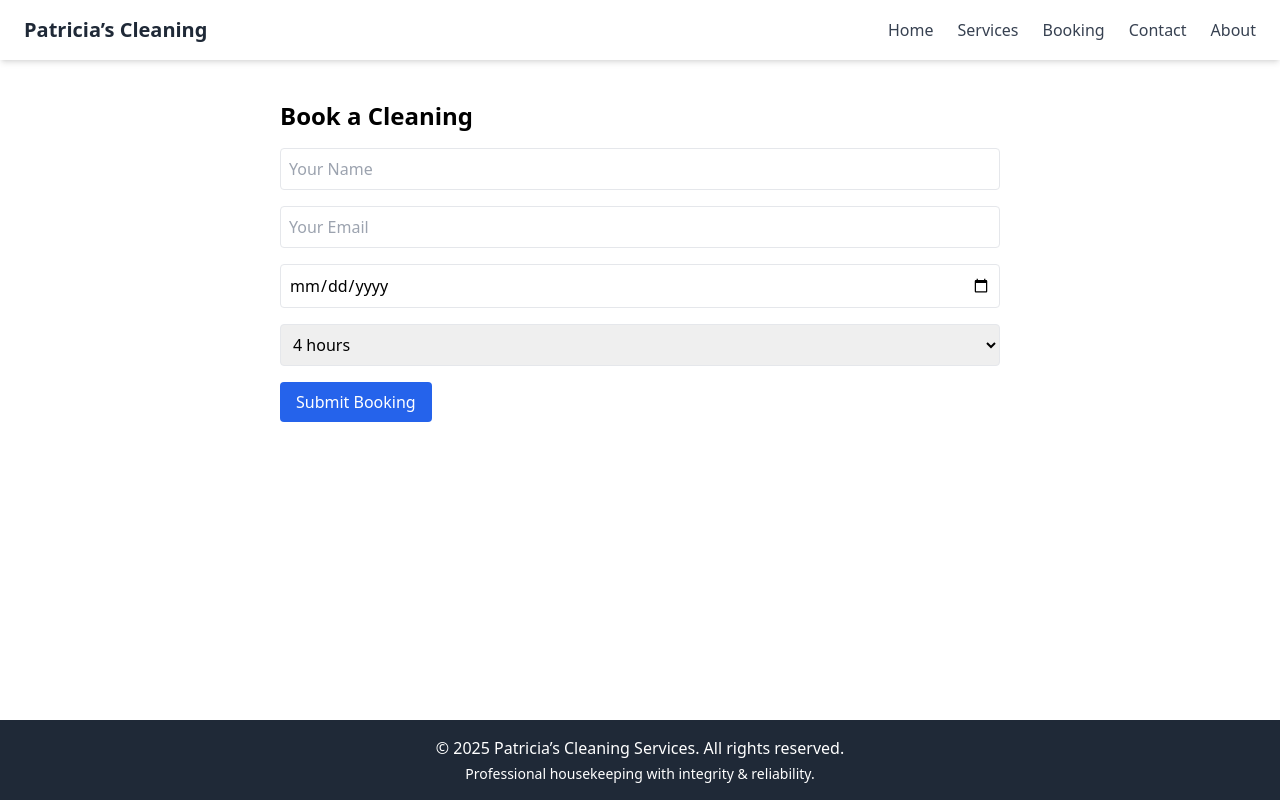
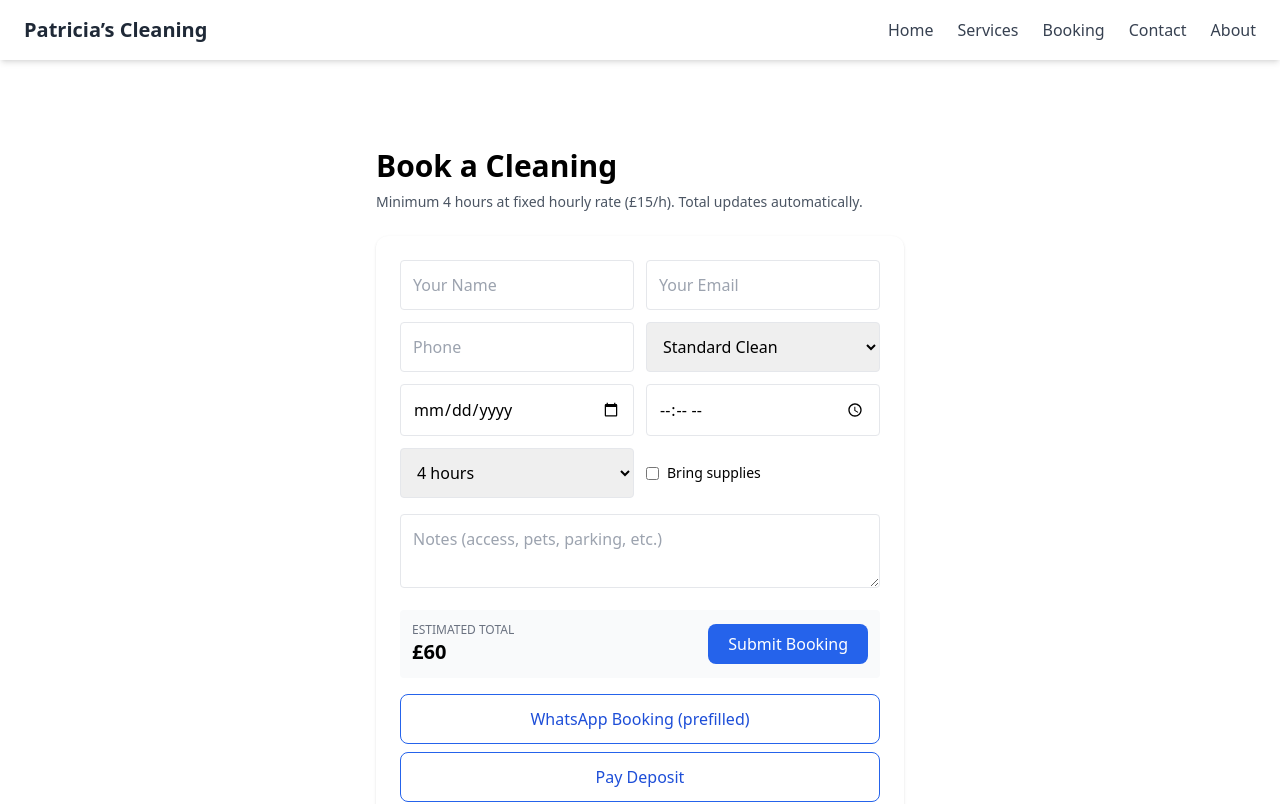
Before and after one commit to AbrahamofLondon/Patricia-cleaning-services, a Next.js app: page /booking in a window 1280 px wide. Shown: the top 804 px of the page. Built offline with nearby package versions, Linux system fonts and the light colour scheme.

Commit message:
.env.local, pages files update

```diff
--- /dev/null
+++ b/components/Navbar.tsx
@@ -0,0 +1,106 @@
+import Link from "next/link";
+import { useState, useEffect } from "react";
+
+export default function Navbar() {
+  const [open, setOpen] = useState(false);
+  const [scrolled, setScrolled] = useState(false);
+
+  // shrink / shadow on scroll
+  useEffect(() => {
+    const onScroll = () => setScrolled(window.scrollY > 8);
+    onScroll();
+    window.addEventListener("scroll", onScroll);
+    return () => window.removeEventListener("scroll", onScroll);
+  }, []);
+
+  const navItem =
+    "block px-3 py-2 rounded hover:bg-gray-100 md:hover:bg-transparent md:hover:underline";
+
+  return (
+    <header
+      className={`sticky top-0 z-50 bg-white/90 backdrop-blur border-b transition-shadow ${
+        scrolled ? "shadow-sm" : ""
+      }`}
+    >
+      <nav className="max-w-6xl mx-auto px-4 md:px-6 py-3 flex items-center justify-between">
+        {/* Brand */}
+        <Link href="#home" className="font-extrabold text-lg md:text-xl">
+          Patricia
+        </Link>
+
+        {/* Desktop nav */}
+        <div className="hidden md:flex items-center gap-2">
+          <Link href="#services" className={navItem}>
+            Services
+          </Link>
+          <Link href="#pricing" className={navItem}>
+            Pricing
+          </Link>
+          <Link href="#availability" className={navItem}>
+            Availability
+          </Link>
+          <Link href="#contact" className={navItem}>
+            Contact
+          </Link>
+          <Link href="/about" className={navItem}>
+            About
+          </Link>
+
+          {/* CTA */}
+          <Link
+            href="#book"
+            className="ml-2 inline-flex items-center rounded-lg bg-mint-600 text-white px-4 py-2 hover:bg-mint-700"
+          >
+            Book Now
+          </Link>
+        </div>
+
+        {/* Mobile burger */}
+        <button
+          aria-label="Toggle menu"
+          className="md:hidden inline-flex items-center justify-center rounded p-2 hover:bg-gray-100"
+          onClick={() => setOpen((v) => !v)}
+        >
+          <svg width="24" height="24" viewBox="0 0 24 24" fill="none">
+            <path
+              d={open ? "M6 18L18 6M6 6l12 12" : "M3 6h18M3 12h18M3 18h18"}
+              stroke="currentColor"
+              strokeWidth="2"
+              strokeLinecap="round"
+            />
+          </svg>
+        </button>
+      </nav>
+
+      {/* Mobile drawer */}
+      {open && (
+        <div className="md:hidden border-t bg-white">
+          <div className="max-w-6xl mx-auto px-4 py-2">
+            <Link href="#services" className={navItem} onClick={() => setOpen(false)}>
+              Services
+            </Link>
+            <Link href="#pricing" className={navItem} onClick={() => setOpen(false)}>
+              Pricing
+            </Link>
+            <Link href="#availability" className={navItem} onClick={() => setOpen(false)}>
+              Availability
+            </Link>
+            <Link href="#contact" className={navItem} onClick={() => setOpen(false)}>
+              Contact
+            </Link>
+            <Link href="/about" className={navItem} onClick={() => setOpen(false)}>
+              About
+            </Link>
+            <Link
+              href="#book"
+              onClick={() => setOpen(false)}
+              className="mt-2 block w-full text-center rounded-lg bg-mint-600 text-white px-4 py-2 hover:bg-mint-700"
+            >
+              Book Now
+            </Link>
+          </div>
+        </div>
+      )}
+    </header>
+  );
+}
--- a/pages/about.tsx
+++ b/pages/about.tsx
@@ -1,6 +1,7 @@
+// pages/about.tsx
 export default function About() {
   return (
-    <div>
+    <div className="max-w-3xl mx-auto px-6 py-16">
       <h2 className="text-2xl font-bold mb-4">About Patricia</h2>
       <p className="mb-4">
         With over 5 years of professional housekeeping experience, Patricia has built a reputation
--- a/pages/booking.tsx
+++ b/pages/booking.tsx
@@ -1,28 +1,115 @@
-import { useState } from "react";
+// pages/booking.tsx (Next.js + Tailwind)
+// Env needed in .env.local:
+// NEXT_PUBLIC_FORMSPREE_ENDPOINT=https://formspree.io/f/mdkdvvlr
+// NEXT_PUBLIC_RATE=15
+// NEXT_PUBLIC_WHATSAPP_PHONE=447377339910   (no +, intl format)
+// NEXT_PUBLIC_STRIPE_LINK=                  (optional)
+
+import { useMemo, useState } from "react";
+
+const FORMSPREE =
+  process.env.NEXT_PUBLIC_FORMSPREE_ENDPOINT || "https://formspree.io/f/mdkdvvlr";
+const RATE = Number(process.env.NEXT_PUBLIC_RATE || 15);
+const WA_PHONE = process.env.NEXT_PUBLIC_WHATSAPP_PHONE || "447377339910";
+const STRIPE = process.env.NEXT_PUBLIC_STRIPE_LINK || "";
+
+type FormShape = {
+  name: string;
+  email: string;
+  phone: string;
+  date: string;
+  time: string;
+  hours: string; // keep as string for <select>
+  service: string;
+  notes: string;
+  bring_supplies: boolean;
+};
 
 export default function Booking() {
-  const [form, setForm] = useState({ name: "", email: "", date: "", hours: "4" });
+  const [form, setForm] = useState<FormShape>({
+    name: "",
+    email: "",
+    phone: "",
+    date: "",
+    time: "",
+    hours: "4",
+    service: "Standard Clean",
+    notes: "",
+    bring_supplies: false,
+  });
+  const [submitting, setSubmitting] = useState(false);
 
-  const handleChange = (e: React.ChangeEvent<HTMLInputElement | HTMLSelectElement>) => {
-    setForm({ ...form, [e.target.name]: e.target.value });
+  const total = useMemo(() => Number(form.hours) * RATE, [form.hours]);
+
+  const onChange = (
+    e: React.ChangeEvent<HTMLInputElement | HTMLTextAreaElement | HTMLSelectElement>
+  ) => {
+    const { name, value, type, checked } = e.target as HTMLInputElement;
+    setForm((f) => ({ ...f, [name]: type === "checkbox" ? checked : value }));
   };
 
-  const handleSubmit = (e: React.FormEvent) => {
+  const onSubmit = async (e: React.FormEvent) => {
     e.preventDefault();
-    alert(`Booking request submitted for ${form.hours} hours on ${form.date}`);
+    setSubmitting(true);
+    try {
+      const fd = new FormData();
+      Object.entries(form).forEach(([k, v]) => fd.append(k, String(v)));
+      fd.append("calculated_total", String(total));
+      const res = await fetch(FORMSPREE, { method: "POST", body: fd, mode: "no-cors" });
+      // Formspree returns opaque response with no-cors; treat as success.
+      alert(`Thanks ${form.name}! We’ll confirm ${form.hours}h on ${form.date} at ${form.time}.`);
+      setForm({
+        name: "",
+        email: "",
+        phone: "",
+        date: "",
+        time: "",
+        hours: "4",
+        service: "Standard Clean",
+        notes: "",
+        bring_supplies: false,
+      });
+    } catch (err) {
+      alert("Sorry—couldn’t submit right now. Please try again or use WhatsApp.");
+    } finally {
+      setSubmitting(false);
+    }
   };
 
+  const whatsappHref = useMemo(() => {
+    const lines = [
+      "Booking request:",
+      `Name: ${form.name}`,
+      `Email: ${form.email}`,
+      `Phone: ${form.phone}`,
+      `Service: ${form.service}`,
+      `Date: ${form.date}`,
+      `Start: ${form.time}`,
+      `Hours: ${form.hours}`,
+      `Bring supplies: ${form.bring_supplies ? "Yes" : "No"}`,
+      `Quoted Total: £${total}`,
+      form.notes ? `Notes: ${form.notes}` : "",
+    ]
+      .filter(Boolean)
+      .join("\n");
+    return `https://wa.me/${WA_PHONE}?text=${encodeURIComponent(lines)}`;
+  }, [form, total]);
+
   return (
-    <div>
-      <h2 className="text-2xl font-bold mb-4">Book a Cleaning</h2>
-      <form onSubmit={handleSubmit} className="space-y-4">
+    <div className="max-w-xl mx-auto px-6 py-12">
+      <h2 className="text-3xl font-bold mb-2">Book a Cleaning</h2>
+      <p className="text-sm text-gray-600 mb-6">
+        Minimum 4 hours at fixed hourly rate (£{RATE}/h). Total updates automatically.
+      </p>
+
+      <form onSubmit={onSubmit} className="space-y-4 bg-white p-6 rounded-xl shadow">
+        <div className="grid grid-cols-1 md:grid-cols-2 gap-3">
           <input
-          type="text"
             name="name"
             placeholder="Your Name"
             value={form.name}
-          onChange={handleChange}
-          className="w-full border p-2 rounded"
+            onChange={onChange}
+            className="w-full border p-3 rounded"
             required
           />
           <input
@@ -30,32 +117,112 @@ export default function Booking() {
             name="email"
             placeholder="Your Email"
             value={form.email}
-          onChange={handleChange}
-          className="w-full border p-2 rounded"
+            onChange={onChange}
+            className="w-full border p-3 rounded"
             required
           />
+          <input
+            type="tel"
+            name="phone"
+            placeholder="Phone"
+            value={form.phone}
+            onChange={onChange}
+            className="w-full border p-3 rounded"
+          />
+          <select
+            name="service"
+            value={form.service}
+            onChange={onChange}
+            className="w-full border p-3 rounded"
+          >
+            <option>Standard Clean</option>
+            <option>Deep Clean</option>
+            <option>Move-out / End of Tenancy</option>
+          </select>
           <input
             type="date"
             name="date"
             value={form.date}
-          onChange={handleChange}
-          className="w-full border p-2 rounded"
+            onChange={onChange}
+            className="w-full border p-3 rounded"
+            required
+          />
+          <input
+            type="time"
+            name="time"
+            value={form.time}
+            onChange={onChange}
+            className="w-full border p-3 rounded"
             required
           />
           <select
             name="hours"
             value={form.hours}
-          onChange={handleChange}
-          className="w-full border p-2 rounded"
+            onChange={onChange}
+            className="w-full border p-3 rounded"
           >
-          <option value="4">4 hours</option>
-          <option value="5">5 hours</option>
-          <option value="6">6 hours</option>
+            {Array.from({ length: 7 }, (_, i) => 4 + i).map((h) => (
+              <option key={h} value={h}>{h} hours</option>
+            ))}
           </select>
-        <button type="submit" className="bg-blue-600 text-white px-4 py-2 rounded">
-          Submit Booking
+          <label className="flex items-center gap-2 text-sm">
+            <input
+              type="checkbox"
+              name="bring_supplies"
+              checked={form.bring_supplies}
+              onChange={onChange}
+            />
+            Bring supplies
+          </label>
+        </div>
+
+        <textarea
+          name="notes"
+          placeholder="Notes (access, pets, parking, etc.)"
+          value={form.notes}
+          onChange={onChange}
+          className="w-full border p-3 rounded"
+        />
+
+        <div className="flex items-center justify-between bg-gray-50 p-3 rounded">
+          <div>
+            <div className="text-xs uppercase text-gray-500">Estimated total</div>
+            <div className="text-xl font-bold">£{total}</div>
+          </div>
+          <button
+            type="submit"
+            disabled={submitting}
+            className="bg-blue-600 text-white px-5 py-2 rounded-lg hover:bg-blue-700 disabled:opacity-60"
+          >
+            {submitting ? "Submitting..." : "Submit Booking"}
           </button>
+        </div>
+
+        <div className="flex flex-col gap-2">
+          <a
+            href={whatsappHref}
+            target="_blank"
+            rel="noreferrer"
+            className="text-center border border-blue-600 text-blue-700 py-3 rounded-lg hover:bg-blue-50"
+          >
+            WhatsApp Booking (prefilled)
+          </a>
+          {STRIPE && (
+            <a
+              href={STRIPE}
+              target="_blank"
+              rel="noreferrer"
+              className="text-center border border-blue-600 text-blue-700 py-3 rounded-lg hover:bg-blue-50"
+            >
+              Pay Deposit
+            </a>
+          )}
+        </div>
       </form>
+
+      <p className="text-xs text-gray-500 mt-3">
+        Final time confirmed on-site. You’ll receive an email/SMS confirmation after submission.
+      </p>
     </div>
   );
 }
--- a/pages/index.tsx
+++ b/pages/index.tsx
@@ -1,22 +1,27 @@
+// pages/index.tsx
+import Link from "next/link";
+import Navbar from "@/components/Navbar";
+
 export default function Home() {
   return (
-    <div>
+    <div id="home">
       {/* Hero Section */}
       <section className="bg-blue-50 py-16 text-center">
         <h1 className="text-4xl font-bold mb-4">Welcome to Patricia’s Cleaning Services</h1>
         <p className="text-lg mb-6 max-w-2xl mx-auto">
-          Reliable, professional, and trustworthy housekeeping. Whether you need a one-time deep clean or regular upkeep, Patricia delivers with care and attention to detail.
+          Reliable, professional, and trustworthy housekeeping. Whether you need a one-time deep clean
+          or regular upkeep, Patricia delivers with care and attention to detail.
         </p>
-        <a
+        <Link
           href="/booking"
           className="px-6 py-3 bg-blue-600 text-white font-semibold rounded-lg shadow hover:bg-blue-700"
         >
           Book Now
-        </a>
+        </Link>
       </section>
 
-      {/* Services Section */}
-      <section className="py-12 bg-white text-center">
+      {/* Services */}
+      <section id="services" className="py-12 bg-white text-center">
         <h2 className="text-2xl font-bold mb-8">Our Services</h2>
         <div className="grid grid-cols-1 md:grid-cols-3 gap-6 max-w-4xl mx-auto">
           <div className="p-6 border rounded-lg shadow hover:shadow-lg">
@@ -35,7 +40,7 @@ export default function Home() {
       </section>
 
       {/* Booking Info */}
-      <section className="py-12 bg-gray-50 text-center">
+      <section id="pricing" className="py-12 bg-gray-50 text-center">
         <h2 className="text-2xl font-bold mb-4">Minimum Booking</h2>
         <p>4 hours at a fixed hourly rate.</p>
       </section>
```
Also changed, not shown: 1 other file (tests, documents, lock files or other folders). Lines whose indentation alone changed are shown as unchanged.
